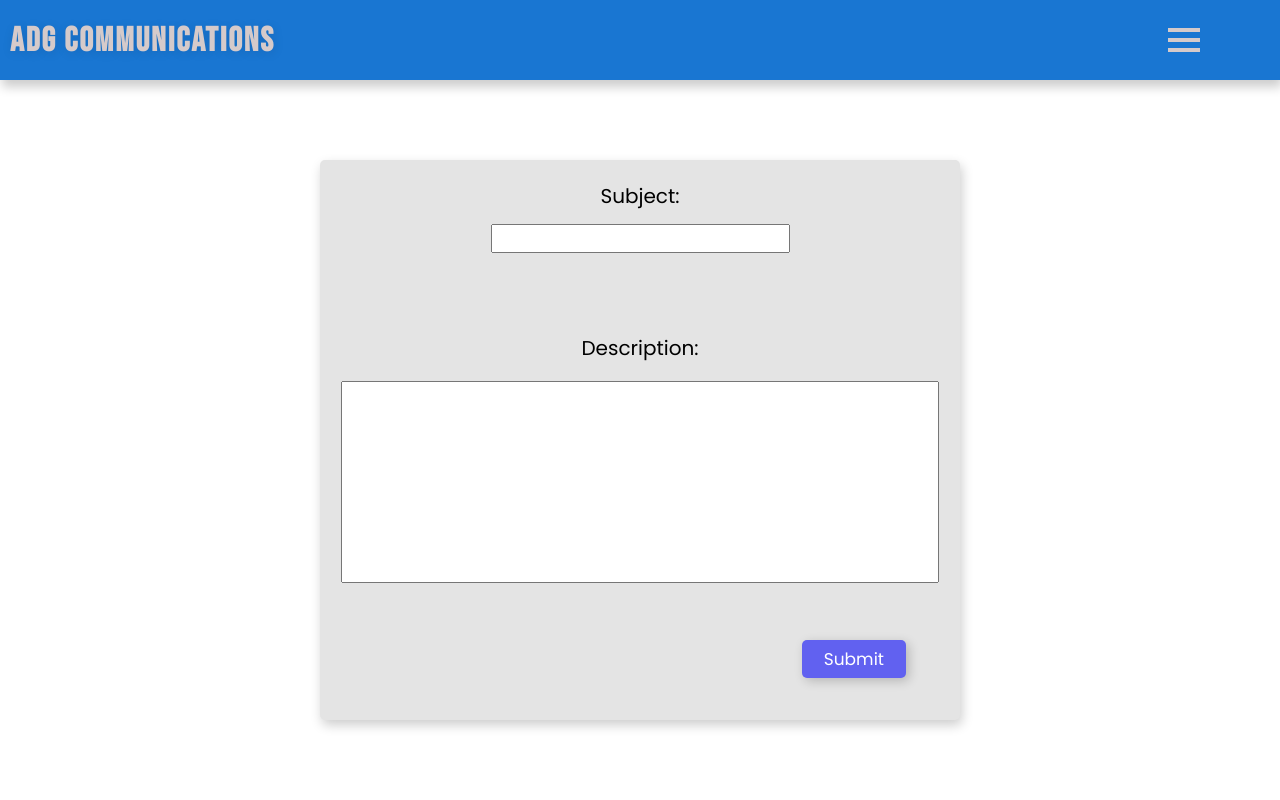
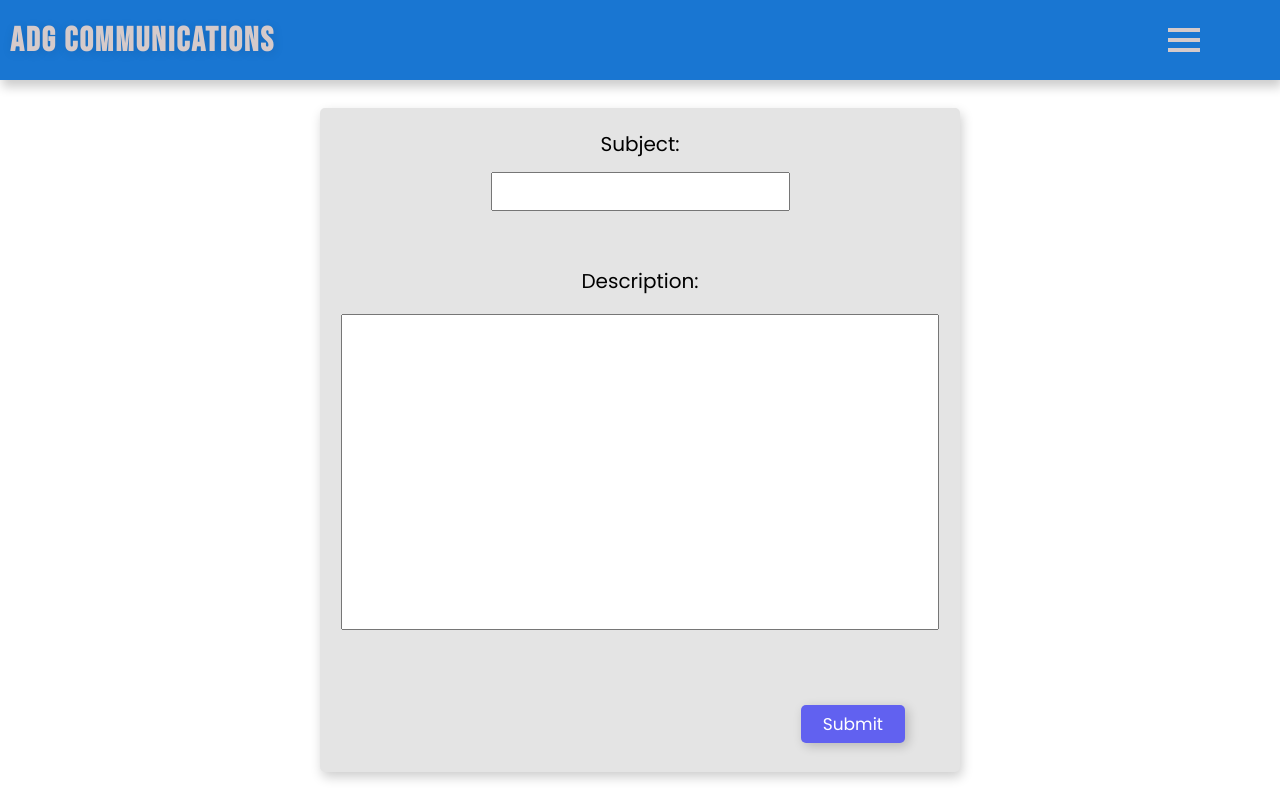
Before and after one commit to Anthony-G89/ADG_Communications, a React (Create React App) app in the folder client/: page /contact in a window 1280 px wide. Built offline with nearby package versions, Linux system fonts and the light colour scheme.

Commit message:
Fixed height and position on the submit btn

```diff
--- a/client/src/components/Contact/index.js
+++ b/client/src/components/Contact/index.js
@@ -19,7 +19,7 @@ const Contact = () => {
     function sumbitNote() {
 
         if (!subject || !description) {
-            alert("subject & description are empty. Please provide details.");
+            alert("Subject & Description are empty. Please provide details.");
         } else {
             alert("Your message is submitted");
             clearSubject();
--- a/client/src/components/Contact/style.css
+++ b/client/src/components/Contact/style.css
@@ -15,7 +15,7 @@ section {
     background-color: #e4e4e4;
     width: 50%;
     padding: 21px;
-    height: 560px;
+    height: 84vh;
     border-radius: 5px;
     margin: 40px auto;
     box-shadow: 2px 5px 12px rgba(0, 0, 0, 0.2);
@@ -37,6 +37,10 @@ section {
     width: 50%;
     margin: -5px auto;
     padding: 5px 0px;
+    font-family: 'Poppins', sans-serif;
+    font-weight: 700;
+    font-size: 16px;
+    letter-spacing: 1px;
 }
 
 input[type="text"] {
@@ -46,24 +50,28 @@ input[type="text"] {
 .DescriptionLabel {
     font-family: 'Poppins', sans-serif;
     text-align: center;
-    margin-top: 85px;
+    margin-top: 60px;
     font-size: 20px;
 }
 
 textarea {
-    padding: 10px;
+    padding: 7px;
+    font-family: 'Poppins', sans-serif;
+    font-weight: 700;
+    font-size: 16px;
+    letter-spacing: 1px;
 }
 
 .submitBtn {
+    display: block;
     font-family: 'Poppins', sans-serif;
     position: absolute;
-    right: 54px;
+    right: 55px;
+    bottom: 29px;
     padding: 6px 22px;
     font-size: 17px;
-    bottom: 42px;
     border: none;
     border-radius: 5px;
-
     background-color: rgb(97, 97, 240);
     color: white;
     box-shadow: 3px 3px 11px rgba(0, 0, 0, 0.2);
@@ -73,3 +81,21 @@ textarea {
 .submitBtn:hover {
     background-color: rgb(73, 73, 233);
 }
+
+
+
+
+/* Media Queires */
+
+
+@media screen and (min-width: 1537px) and (max-width: 1920px) {
+    .formWrapper {
+        height: 70vh;
+    }
+}
+
+@media screen and (min-width: 500px) and (max-width: 1536px) {
+    .formWrapper {
+        height: 83vh;
+    }
+}
```
